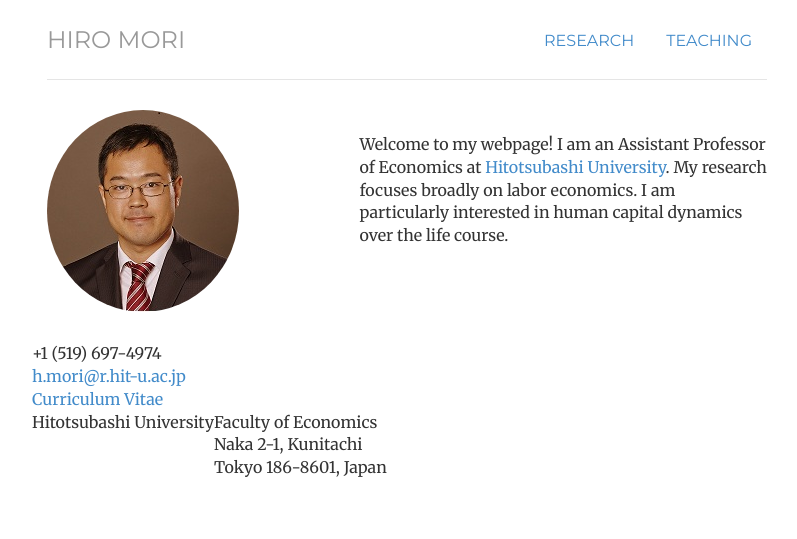
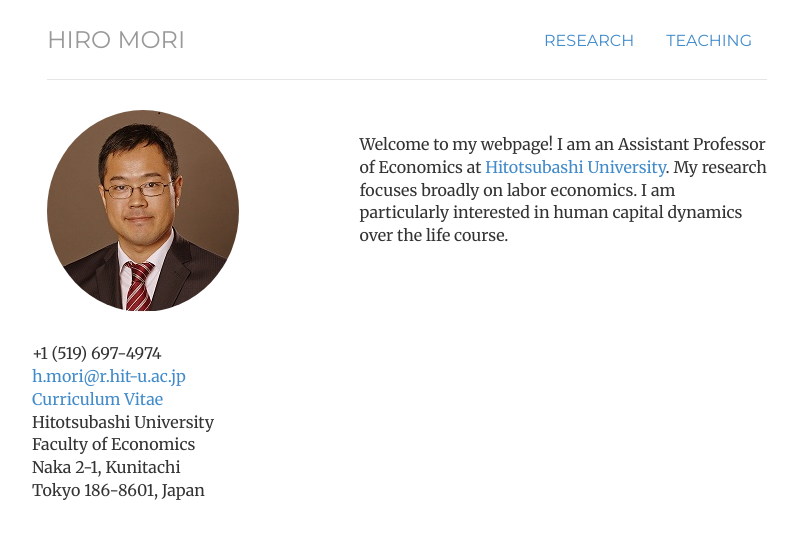
Before and after one commit to morihiroaki/morihiroaki.github.io, a Jekyll site: the page built from index.html, in a window 1280 px wide. Shown: the top 539 px of the page, without its empty margins (233-1030 px from the left). Built offline with Jekyll 4.4.1, drawn with Linux system fonts in a browser that asks for light colours.

Commit message:
Update index.html

```diff
--- a/index.html
+++ b/index.html
@@ -40,7 +40,7 @@
              <br>
             <div class="contact-item">
               <div class="icon pull-left text-center"><span class="fa fa-map-marker fa-fw"></span></div>
-              <div class="title pull-left">Hitotsubashi University</div>
+              <div class="title pull-left">Hitotsubashi University</div><br>
               <div class="description pull-left">
                 Faculty of Economics<br>
                 Naka 2-1, Kunitachi<br>
```
